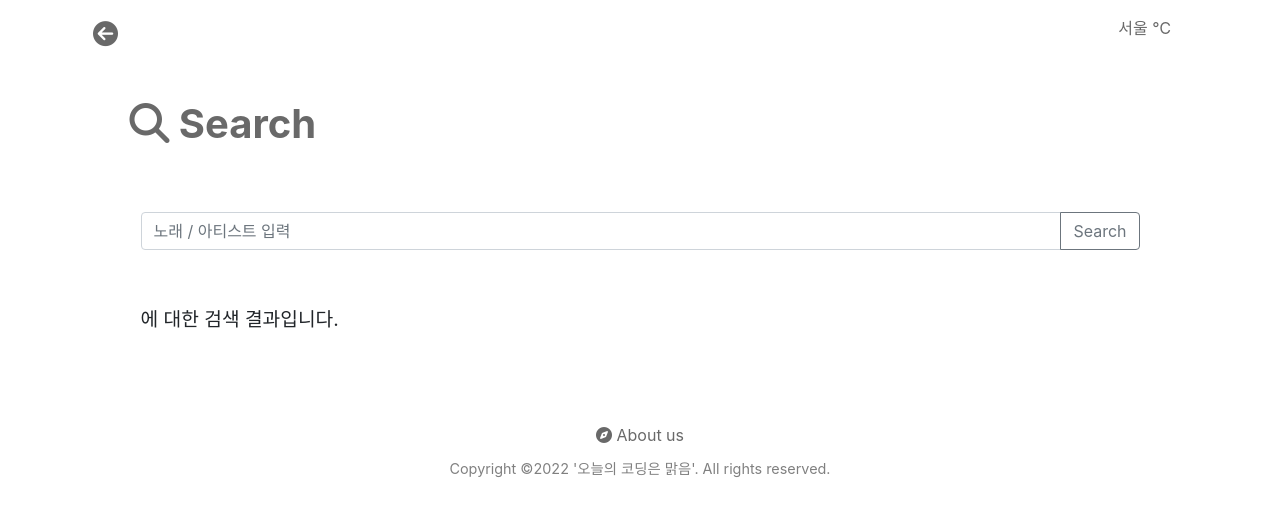
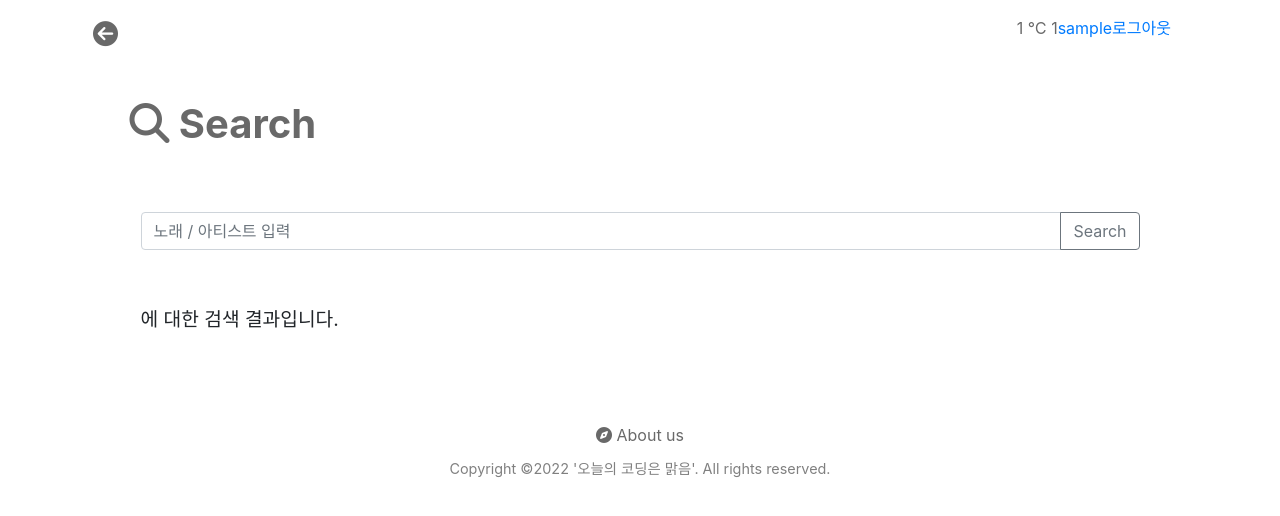
Before and after one commit to code-sunny/sunny_repo, a Flask app: template templates/search.html in a window 1280 px wide. Shown: the top 516 px of the page. Run offline with Flask 2, Linux system fonts and the light colour scheme; the template is opened without the code that fills it, so the values that code supplies are empty; the visitor is signed in with stand-in values (Sample User, id 1); some libraries are stand-ins or nearby versions.

Commit message:
jaeho - 전페 폰트 수정, css 수정(메인페이지 랜덤추천곡 노래제목 폰트 수정, 검색페이지 노래제목 폰트 수정), 검색페이지 수정(마이페이지 링크 추가), 그외 자잘한 수정

```diff
--- a/static/css/search.css
+++ b/static/css/search.css
@@ -1,3 +1,16 @@
+@font-face {
+            font-family: 'NEXON Lv1 Gothic OTF';
+            src: url('https://cdn.jsdelivr.net/gh/projectnoonnu/noonfonts_20-04@2.1/NEXON Lv1 Gothic OTF.woff') format('woff');
+            font-weight: normal;
+            font-style: normal;
+        }
+@font-face {
+            font-family: 'GmarketSansMedium';
+            src: url('https://cdn.jsdelivr.net/gh/projectnoonnu/noonfonts_2001@1.1/GmarketSansMedium.woff') format('woff');
+            font-weight: normal;
+            font-style: normal;
+        }
+
 /* ---------- header ---------- */
 .header {
     padding: 2vh 0 1vh 0;
@@ -92,6 +105,7 @@
 
 .random_song_title {
     font-size: 0.8em;
+    font-weight: 900;
     overflow: hidden;
     text-overflow: ellipsis;
     white-space: nowrap;
--- a/templates/mypage.html
+++ b/templates/mypage.html
@@ -15,6 +15,11 @@
       integrity="sha384-Gn5384xqQ1aoWXA+058RXPxPg6fy4IWvTNh0E263XmFcJlSAwiGgFAW/dAiS6JXm"
       crossorigin="anonymous"
     />
+
+    <!-- 구글 폰트 ---------------->
+    <link rel="preconnect" href="https://fonts.googleapis.com">
+    <link rel="preconnect" href="https://fonts.gstatic.com" crossorigin>
+    <link href="https://fonts.googleapis.com/css2?family=Gothic+A1:wght@400;600;700;800&family=Jua&family=Noto+Sans+KR:wght@400;500;700&display=swap" rel="stylesheet">
 
     <!-- Local CSS -->
     <link rel="stylesheet" href="../static/css/mypage.css" />
--- a/templates/search.html
+++ b/templates/search.html
@@ -15,6 +15,11 @@
       integrity="sha384-Gn5384xqQ1aoWXA+058RXPxPg6fy4IWvTNh0E263XmFcJlSAwiGgFAW/dAiS6JXm"
       crossorigin="anonymous"
     />
+
+    <!-- 구글 폰트 ---------------->
+    <link rel="preconnect" href="https://fonts.googleapis.com">
+    <link rel="preconnect" href="https://fonts.gstatic.com" crossorigin>
+    <link href="https://fonts.googleapis.com/css2?family=Gothic+A1:wght@400;600;700;800&family=Jua&family=Noto+Sans+KR:wght@400;500;700&display=swap" rel="stylesheet">
 
     <!-- Local CSS -->
     <link rel="stylesheet" href="../static/css/search.css" />
@@ -52,9 +57,19 @@
             </div>
             <div class="top_corner">
             <div class="city_temp_wt">
-                <p>서울 {{current_temp}}℃ {{current_weather}}</p>
+              <p>
+                {{current_temp or session.current_temp}} ℃ {{current_weather or
+                session.current_weather}}
+              </p>
             </div>
-              {% if not session.username %}
+            {% if session.username and session.username != "Guest" %}
+            <div class="btn_mypage">
+              <a href="/user/my-profile">{{session.username}}</a>
+            </div>
+            <div class="btn_logout">
+              <a href="/logout">로그아웃</a>
+            </div>
+            {% else %}
             <div class="btn_login">
               <a href="/login">로그인</a>
             </div>
--- a/templates/sunny.html
+++ b/templates/sunny.html
@@ -17,6 +17,9 @@
     />
 
     <!-- 구글 폰트 ---------------->
+    <link rel="preconnect" href="https://fonts.googleapis.com">
+    <link rel="preconnect" href="https://fonts.gstatic.com" crossorigin>
+    <link href="https://fonts.googleapis.com/css2?family=Gothic+A1:wght@400;600;700;800&family=Jua&family=Noto+Sans+KR:wght@400;500;700&display=swap" rel="stylesheet">
 
     <!-- Local CSS -->
     <link rel="stylesheet" href="../static/css/styles.css" />
```
Also changed, not shown: static/css/mypage.css (+13 -4 lines), static/css/styles.css (+17 -10 lines). Lines whose indentation alone changed are shown as unchanged.
